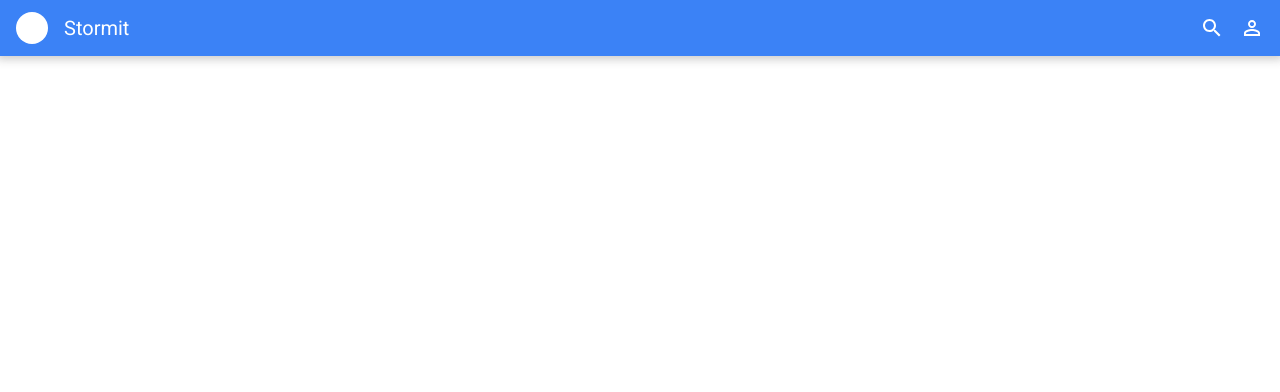
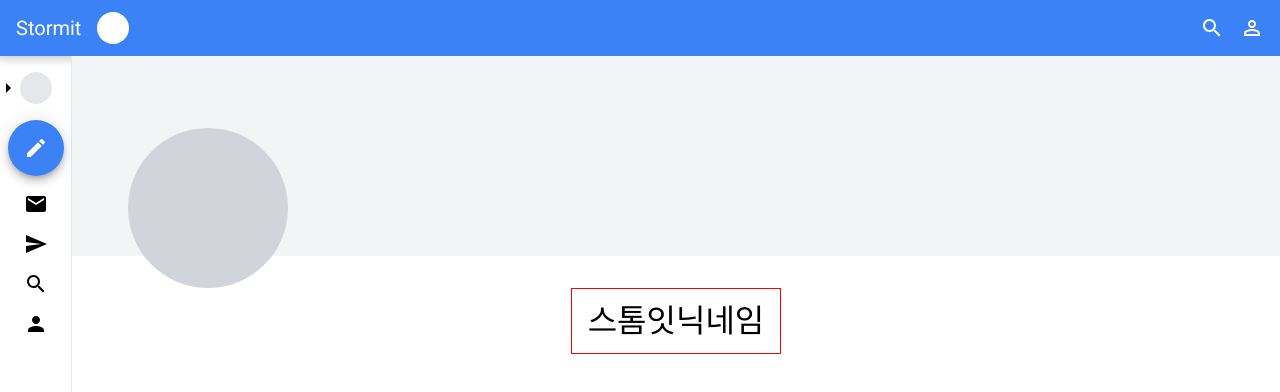
Before and after one commit to codestates/beb-04-stormit, a React (Create React App) app in the folder client/: page /mypage in a window 1280 px wide. Shown: the top 392 px of the page. Built offline with nearby package versions, Linux system fonts and the light colour scheme.

Commit message:
feat: minor

```diff
--- a/client/src/App.tsx
+++ b/client/src/App.tsx
@@ -5,6 +5,10 @@ import Test from "./pages/Test";
 import MyPage from "./pages/MyPage";
 import { useSelector } from "./store";
 import GlobalStyle from "./styles/GlobalStyle";
+import MenuModal from "./components/MenuModal";
+import ProfileModal from "./components/ProfileModal";
+import Account from "./pages/Account";
+import Header from "./components/Header";
 
 const App: React.FC = () => {
   const menuModalOpen = useSelector((state) => state.modal.menuModalOpen);
@@ -16,10 +20,14 @@ const App: React.FC = () => {
         menuModalOpen={menuModalOpen}
         profileModalOpen={profileModalOpen}
       />
+      {menuModalOpen && <MenuModal />}
+      {profileModalOpen && <ProfileModal />}
+      <Header />
       <Routes>
         <Route path="/" element={<Home />} />
         <Route path="/test" element={<Test />} />
         <Route path="/mypage" element={<MyPage />} />
+        <Route path="/account" element={<Account />} />
       </Routes>
     </>
   );
--- a/client/src/components/Header.tsx
+++ b/client/src/components/Header.tsx
@@ -8,6 +8,7 @@ import CloseIcon from "@mui/icons-material/Close";
 import { useDispatch, useSelector } from "../store";
 import { modalActions } from "../store/modalSlice";
 import SearchInput from "./SearchInput";
+import { useNavigate } from "react-router-dom";
 
 const Base = styled.header`
   display: flex;
@@ -72,6 +73,8 @@ const Header: React.FC = () => {
     (state) => state.modal.searchInputModalOpen
   );
 
+  const navigate = useNavigate();
+
   const dispatch = useDispatch();
 
   const openMenuModal = () => {
@@ -101,9 +104,9 @@ const Header: React.FC = () => {
         {menuModalOpen && <CloseIcon onClick={closeMenuModal} />}
         {!menuModalOpen && <MenuIcon onClick={openMenuModal} />}
       </div>
-      <div className="header-left-desktop">
+      <div className="header-left-desktop" onClick={() => navigate("/")}>
+        <span className="header-text">Stormit</span>
         <div className="header-logo" />
-        <span className="header-text">Stormit</span>
       </div>
       <div className="header-right">
         <SearchIcon onClick={openSearchInputModal} />
--- a/client/src/components/MenuModal.tsx
+++ b/client/src/components/MenuModal.tsx
@@ -11,6 +11,7 @@ const Base = styled.div`
   background-color: white;
   box-shadow: 0px 2px 4px rgba(0, 0, 0, 0.1), 0px 16px 32px rgba(0, 0, 0, 0.2);
   padding-bottom: 1rem;
+  z-index: 999;
 
   .menu-modal-title-wrapper {
     display: flex;
--- a/client/src/components/ProfileModal.tsx
+++ b/client/src/components/ProfileModal.tsx
@@ -4,10 +4,11 @@ import styled from "styled-components";
 import palette from "../styles/palette";
 import LogoutIcon from "@mui/icons-material/Logout";
 import { useDispatch, useSelector } from "../store";
-import { Link } from "react-router-dom";
+import { Link, useNavigate } from "react-router-dom";
 import DarkModeIcon from "@mui/icons-material/DarkMode";
 import ToggleButton from "./common/ToggleButton";
 import { themeActions } from "../store/themeSlice";
+import { modalActions } from "../store/modalSlice";
 
 const Base = styled.div`
   position: absolute;
@@ -17,7 +18,7 @@ const Base = styled.div`
   height: calc(100vh - 3.5rem); // top이 3.5rem이기 때문에
   background-color: white;
   box-shadow: 0px 2px 4px rgba(0, 0, 0, 0.1), 0px 16px 32px rgba(0, 0, 0, 0.2);
-  z-index: 20;
+  z-index: 999;
 
   .profile-modal-item {
     display: flex;
@@ -63,10 +64,26 @@ const ProfileModal: React.FC = () => {
   const isLoggedIn = useSelector((state) => state.user.isLoggedIn);
   const isDarkMode = useSelector((state) => state.theme.isDarkMode);
 
+  const navigate = useNavigate();
+
   const dispatch = useDispatch();
 
   const toggleDarkMode = () => {
     dispatch(themeActions.toggleDarkMode());
+  };
+
+  const closeModal = () => {
+    dispatch(modalActions.closeAllModal());
+  };
+
+  const onClickMyPageButton = () => {
+    closeModal();
+    navigate("/mypage");
+  };
+
+  const onClickAccountButton = () => {
+    closeModal();
+    navigate("/account");
   };
 
   return (
@@ -79,11 +96,14 @@ const ProfileModal: React.FC = () => {
       )}
       {isLoggedIn && (
         <>
-          <Link to="/mypage">
-            <div className="profile-modal-item">마이페이지</div>
-          </Link>
+          <div className="profile-modal-item" onClick={onClickMyPageButton}>
+            마이페이지
+          </div>
           <Divider />
-          <div className="profile-modal-item">개인정보 변경</div>
+          <div className="profile-modal-item" onClick={onClickAccountButton}>
+            개인정보 변경
+          </div>
+
           <Divider />
           <div className="profile-modal-item">
             <LogoutIcon />
--- a/client/src/components/common/Dialog.tsx
+++ b/client/src/components/common/Dialog.tsx
@@ -1,7 +1,7 @@
 import React from "react";
 import styled from "styled-components";
 
-interface Props {
+interface Props extends React.HTMLAttributes<HTMLDivElement> {
   children: React.ReactNode;
 }
 
@@ -12,7 +12,6 @@ const Dialog: React.FC<Props> = ({ children, ...props }) => {
 const Base = styled.div`
   background-color: white;
   padding: 1rem; // 16px
-  border-radius: 0.625rem; // 10px
   box-shadow: 0px 8px 12px 6px rgba(0, 0, 0, 0.15),
     0px 4px 4px rgba(0, 0, 0, 0.3);
 `;
--- a/client/src/components/common/LoadingSpinner.tsx
+++ b/client/src/components/common/LoadingSpinner.tsx
@@ -6,8 +6,8 @@ const Base = styled.div`
   .lds-spinner {
     display: inline-block;
     position: relative;
-    width: 80px;
-    height: 80px;
+    width: 40px;
+    height: 40px;
   }
   .lds-spinner div {
     transform-origin: 40px 40px;
--- /dev/null
+++ b/client/src/pages/Account.tsx
@@ -0,0 +1,7 @@
+import React from "react";
+
+const Account: React.FC = () => {
+  return <div>Account</div>;
+};
+
+export default Account;
--- a/client/src/pages/Home.tsx
+++ b/client/src/pages/Home.tsx
@@ -1,10 +1,6 @@
 import React, { useEffect, useMemo, useRef, useState } from "react";
 import styled from "styled-components";
 import FloatingIconButton from "../components/common/FloatingIconButton";
-import Header from "../components/Header";
-import MenuModal from "../components/MenuModal";
-import ProfileModal from "../components/ProfileModal";
-import { useSelector } from "../store";
 import CreateIcon from "@mui/icons-material/Create";
 import PostCard from "../components/PostCard";
 import NavigationRail from "../components/NavigationRail";
@@ -12,7 +8,7 @@ import LoadingSpinner from "../components/common/LoadingSpinner";
 
 const FAKE_ARRAY = Array(10).fill(0);
 
-const Base = styled.section`
+const Base = styled.div`
   display: flex;
   flex-direction: column;
   height: 100vh;
@@ -66,7 +62,7 @@ const Base = styled.section`
     }
 
     .navigation-rail {
-      display: inherit;
+      display: flex;
     }
 
     .fab-wrapper {
@@ -78,9 +74,6 @@ const Base = styled.section`
 const Home: React.FC = () => {
   const [loading, setLoading] = useState(false);
   const [postData, setPostData] = useState(FAKE_ARRAY);
-
-  const menuModalOpen = useSelector((state) => state.modal.menuModalOpen);
-  const profileModalOpen = useSelector((state) => state.modal.profileModalOpen);
 
   const targetRef = useRef<HTMLDivElement | null>(null);
 
@@ -117,11 +110,8 @@ const Home: React.FC = () => {
 
   return (
     <Base>
-      <Header />
       <div className="body">
         <NavigationRail className="navigation-rail" />
-        {menuModalOpen && <MenuModal />}
-        {profileModalOpen && <ProfileModal />}
         <section className="contents">
           <div className="contents-top">
             {/* <h1 className="section-title">모든 게시글</h1> */}
--- a/client/src/pages/MyPage.tsx
+++ b/client/src/pages/MyPage.tsx
@@ -1,11 +1,98 @@
 import React from "react";
-import Header from "../components/Header";
+import styled from "styled-components";
+import NavigationRail from "../components/NavigationRail";
+import palette from "../styles/palette";
+
+const Base = styled.div`
+  display: flex;
+  flex-direction: column;
+  height: 100vh;
+
+  .navigation-rail {
+    display: none;
+  }
+
+  .profile-legend {
+    position: relative;
+    background-color: ${palette.gray[100]};
+    height: 12.5rem; // 200px
+    margin-bottom: 2rem; // 32px
+  }
+
+  .body {
+    display: flex;
+  }
+
+  .contents-area {
+    width: 100%;
+    display: flex;
+    flex-direction: column;
+  }
+
+  .profile-image {
+    position: absolute;
+    top: 10rem;
+    left: 2rem;
+    width: 8rem;
+    height: 8rem;
+    border-radius: 50%;
+    background-color: ${palette.gray[300]};
+  }
+
+  .contents {
+    border: 1px solid red;
+    display: flex;
+    flex-direction: column;
+    justify-content: center;
+    padding: 1rem; // 16px
+  }
+
+  .profile-username {
+    font-size: 2rem;
+    font-weight: 500;
+  }
+
+  // 600px
+  @media screen and (min-width: 37.5rem) {
+    .contents {
+      margin: 0 auto;
+      max-width: 37.5rem; // 600px
+    }
+  }
+
+  // 1240px
+  @media screen and (min-width: 77.5rem) {
+    .contents {
+      max-width: 52.5rem; // 840px
+    }
+
+    .navigation-rail {
+      display: flex;
+    }
+
+    .profile-image {
+      top: 8rem;
+      left: 8rem;
+      width: 10rem;
+      height: 10rem;
+    }
+  }
+`;
 
 const Mypage: React.FC = () => {
   return (
-    <>
-      <Header />
-    </>
+    <Base>
+      <div className="body">
+        <NavigationRail className="navigation-rail" />
+        <div className="contents-area">
+          <div className="profile-legend" />
+          <div className="profile-image" />
+          <section className="contents">
+            <p className="profile-username">스톰잇닉네임</p>
+          </section>
+        </div>
+      </div>
+    </Base>
   );
 };
 
--- a/client/src/pages/Test.tsx
+++ b/client/src/pages/Test.tsx
@@ -1,25 +1,32 @@
 import React from "react";
 import styled from "styled-components";
+import Button from "../components/common/Button";
 import Dialog from "../components/common/Dialog";
-import LoadingSpinner from "../components/common/LoadingSpinner";
-import ToggleButton from "../components/common/ToggleButton";
-import SearchInput from "../components/SearchInput";
+import Input from "../components/common/Input";
 
 const Base = styled.section`
-  display: flex;
-  flex-direction: column;
   gap: 1rem; // 16px
+  padding: 1rem; // 16px
 
-  padding: 1rem; // 16px
+  .modal {
+    display: flex;
+    flex-direction: column;
+    justify-content: center;
+    align-items: center;
+    gap: 1rem; // 16px
+  }
 `;
 
 const Test: React.FC = () => {
   return (
     <Base>
-      <Dialog>asdasdsd</Dialog>
-      <SearchInput />
-      <LoadingSpinner />
-      <ToggleButton />
+      <Dialog className="modal">
+        <label>변경할 비밀번호</label>
+        <Input />
+        <label>비밀번호 확인</label>
+        <Input />
+        <Button variant="contained">변경하기</Button>
+      </Dialog>
     </Base>
   );
 };
--- a/client/src/store/modalSlice.ts
+++ b/client/src/store/modalSlice.ts
@@ -36,6 +36,11 @@ export const modalSlice = createSlice({
     closeSearchInputModal(state) {
       state.searchInputModalOpen = false;
     },
+    closeAllModal(state) {
+      state.menuModalOpen = false;
+      state.profileModalOpen = false;
+      state.searchInputModalOpen = false;
+    },
   },
 });
 
--- a/client/src/styles/GlobalStyle.ts
+++ b/client/src/styles/GlobalStyle.ts
@@ -20,6 +20,7 @@ const globalStyle = css<GlobalStyleProps>`
 
   a {
     text-decoration: none;
+    color: inherit;
 
     &:visited {
       color: inherit;
```
